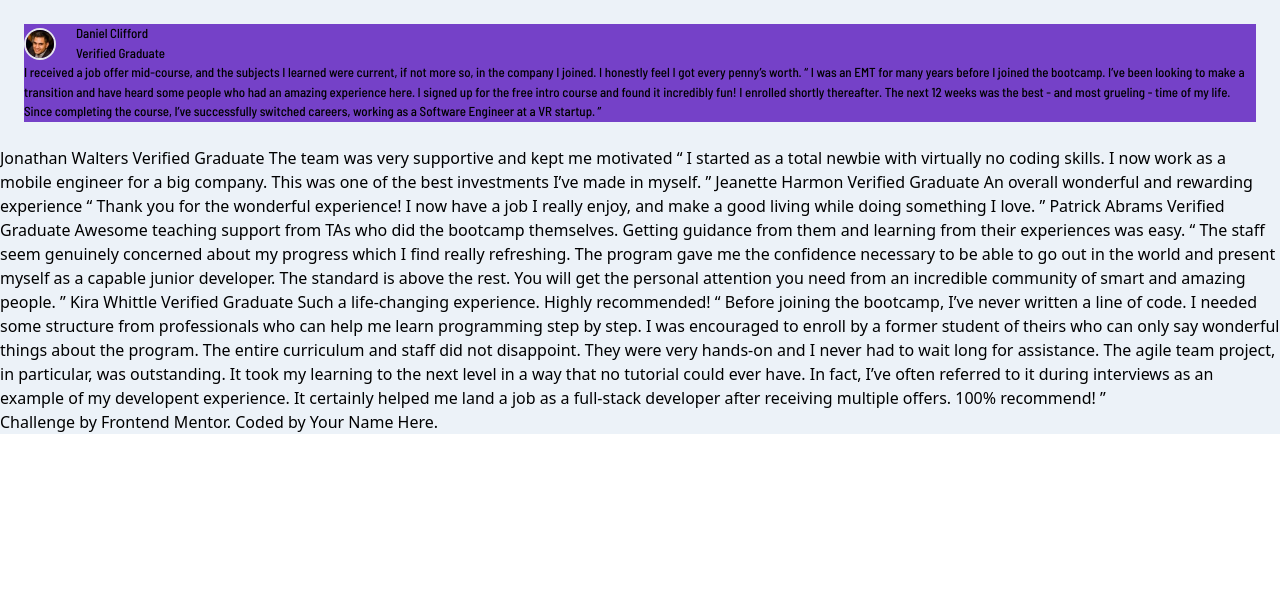
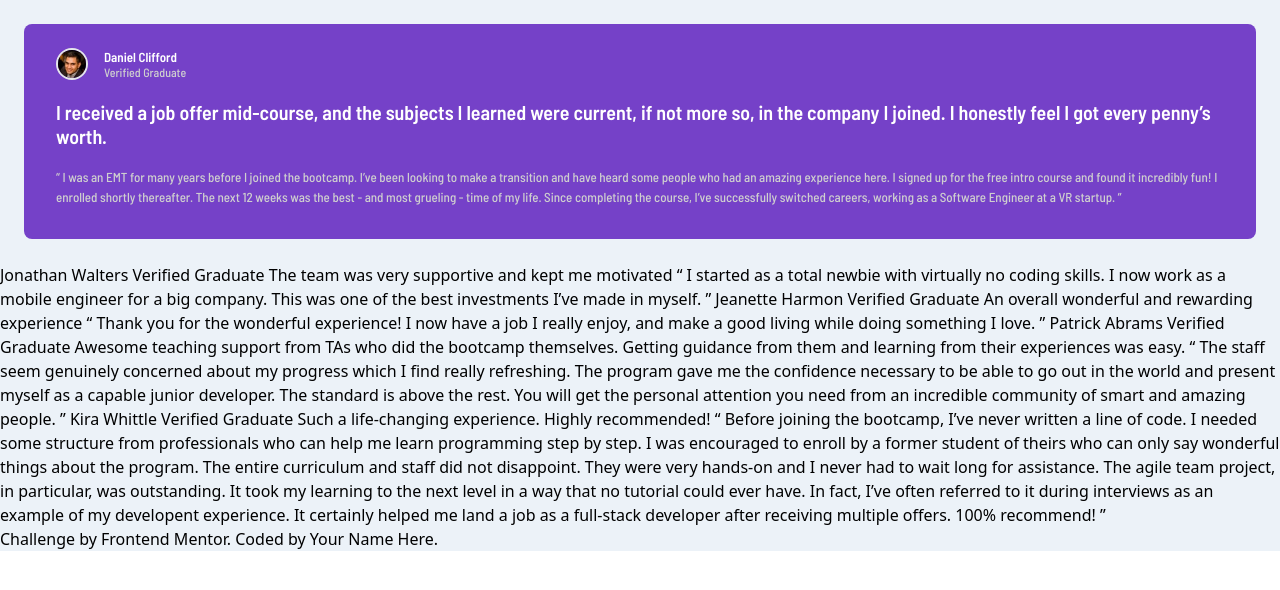
Before and after one commit to JohnRicMerque/fm-QR-code-component, a website: page fm-testimonials-grid-section/index.html in a window 1280 px wide. Drawn offline with Linux system fonts and the light colour scheme.

Commit message:
slightly cloned first card

```diff
--- a/fm-testimonials-grid-section/index.html
+++ b/fm-testimonials-grid-section/index.html
@@ -11,23 +11,27 @@
 </head>
 <body>
   <main class="bg-Light_grayish_blue grid grid-cols-1">
-    <article class="font-barlow_semi_condensed m-6 bg-Moderate_violet text-[13px]">
-      <div class="flex items-center gap-5">
+    <article class="font-barlow_semi_condensed m-6 p-8 pt-6 text-[13px] rounded-lg bg-Moderate_violet">
+      <div class="flex items-center gap-4">
         <img class="w-8 h-8 rounded-full border-2" src="./testimonials-grid-section-main/images/image-daniel.jpg" alt="Daniel Clifford Icon">
         <div>
-          <h1>Daniel Clifford</h1>
-          Verified Graduate
+          <h1 class="font-bold -mb-1 text-White">Daniel Clifford</h1>
+          <p class="text-xs text-Light_gray">Verified Graduate</p>
         </div>
       </div>
 
+      <p class="font-bold text-xl text-White my-5 leading-6">
         I received a job offer mid-course, and the subjects I learned were current, if not more so,
         in the company I joined. I honestly feel I got every penny’s worth.
+      </p>
 
+      <p class="text-Light_gray">
         “ I was an EMT for many years before I joined the bootcamp. I’ve been looking to make a
         transition and have heard some people who had an amazing experience here. I signed up
         for the free intro course and found it incredibly fun! I enrolled shortly thereafter.
         The next 12 weeks was the best - and most grueling - time of my life. Since completing
         the course, I’ve successfully switched careers, working as a Software Engineer at a VR startup. ”
+      </p>
     </article>
     Jonathan Walters
     Verified Graduate
```
Also changed, not shown: fm-testimonials-grid-section/dist/output.css. Lines whose indentation alone changed are shown as unchanged.
